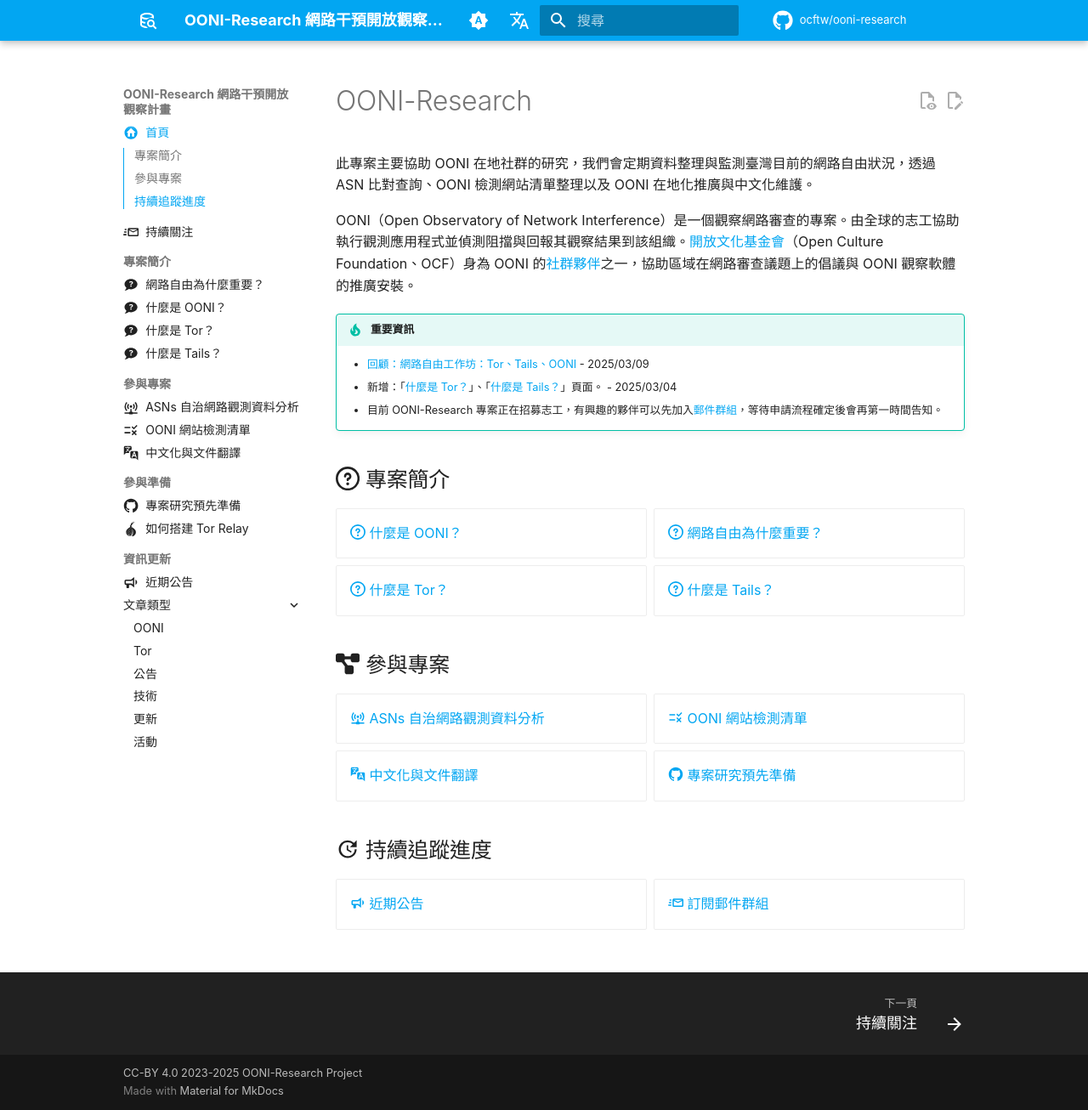
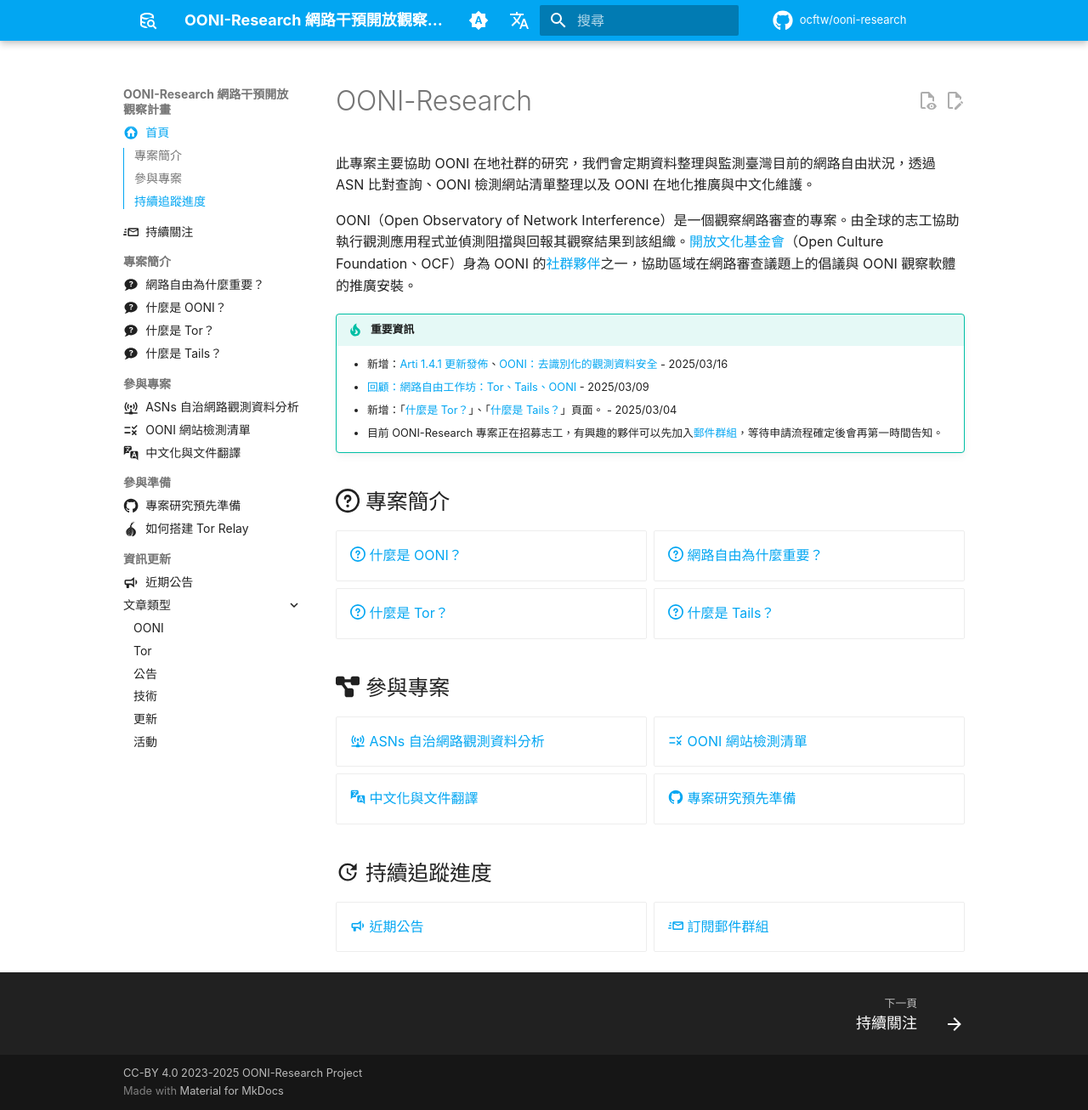
Before and after one commit to ocftw/ooni-research, an MkDocs documentation site: the page built from docs/zh-TW/index.md, in a window 1280 px wide and 1306 px high. Shown: the whole window at 85% size. Built offline with MkDocs 1.6.1 and Material for MkDocs 9.7.7, drawn with Linux system fonts in a browser that asks for light colours; plug-ins that fetch from the network failed and are left out; comment, search, counter and statistics services are not loaded.

Commit message:
Add new post links on index
Signed-off-by: Toomore Chiang <toomore0929@gmail.com>

```diff
--- a/docs/zh-TW/index.md
+++ b/docs/zh-TW/index.md
@@ -10,6 +10,7 @@
 
 !!! tip "重要資訊"
 
+    - 新增：[Arti 1.4.1 更新發佈](./blog/posts/arti-141.md)、[OONI：去識別化的觀測資料安全](./blog/posts/2025-probe-security-without-identification.md) - 2025/03/16
     - [回顧：網路自由工作坊：Tor、Tails、OONI](./blog/posts/rightscon25-tor-tails-ooni-after.md) - 2025/03/09
     - 新增：「[什麼是 Tor？](./what-is-tor.md)」、「[什麼是 Tails？](./what-is-tails.md)」頁面。 - 2025/03/04
     - 目前 OONI-Research 專案正在招募志工，有興趣的夥伴可以先加入[郵件群組](./contact.md){target="_blank"}，等待申請流程確定後會再第一時間告知。
```
